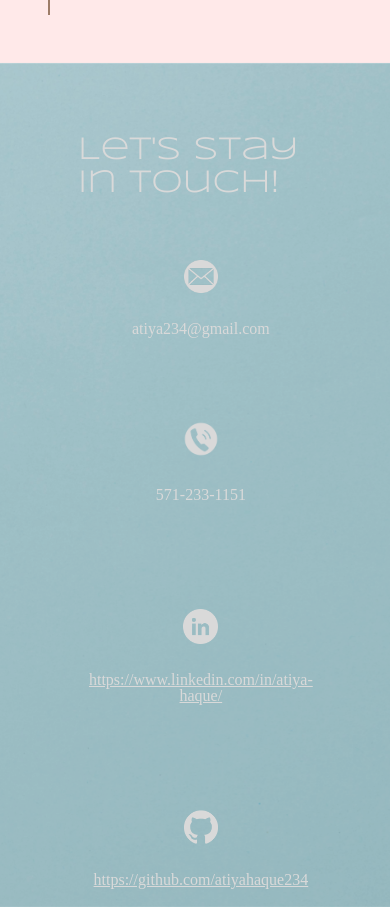
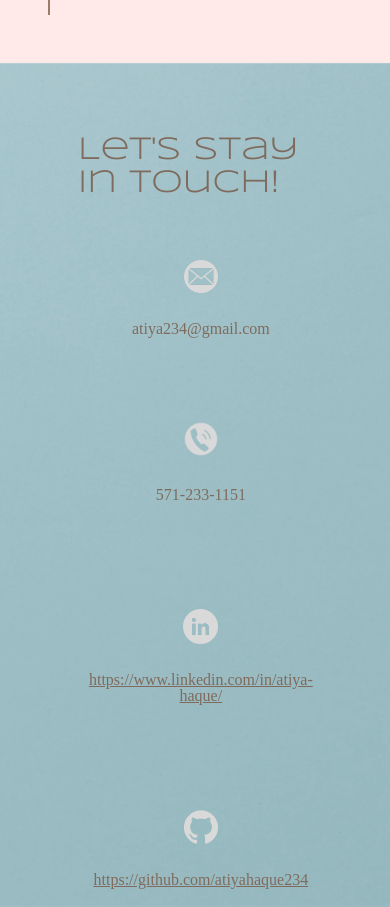
Before and after one commit to atiyahaque234/atiyahaque234.github.io, a React (Create React App) app: page / in a window 390 px wide. Shown: the part 5960-6867 px from the top of the page. Built offline with nearby package versions, Linux system fonts and the light colour scheme; a web font is replaced by a local one.

Commit message:
text color

```diff
--- a/src/styles/contact.css
+++ b/src/styles/contact.css
@@ -20,14 +20,14 @@
   position: sticky;
   font-size: 400%;
   font-family: "syncopate", sans-serif;
-  color: rgb(255, 255, 255);
+  color: rgb(126, 98, 78);
   font-weight: lighter;
   margin-left: 0;
 }
 
 .contact-text {
   padding: 0 5%;
-  color: #ffffff;
+  color: rgb(126, 98, 78);
   font-size: 130%;
   line-height: 1em;
   font-weight: lighter;
@@ -37,7 +37,7 @@
 }
 
 .url-color {
-  color: white;
+  color: rgb(126, 98, 78);
   text-decoration: underline;
 }
 
@@ -104,7 +104,7 @@
 
   .contact-text {
     font-size: 100%; /* Smaller font size for text */
-    color: white;
+    color: rgb(126, 98, 78);
     margin: 10%;
   }
 
```
